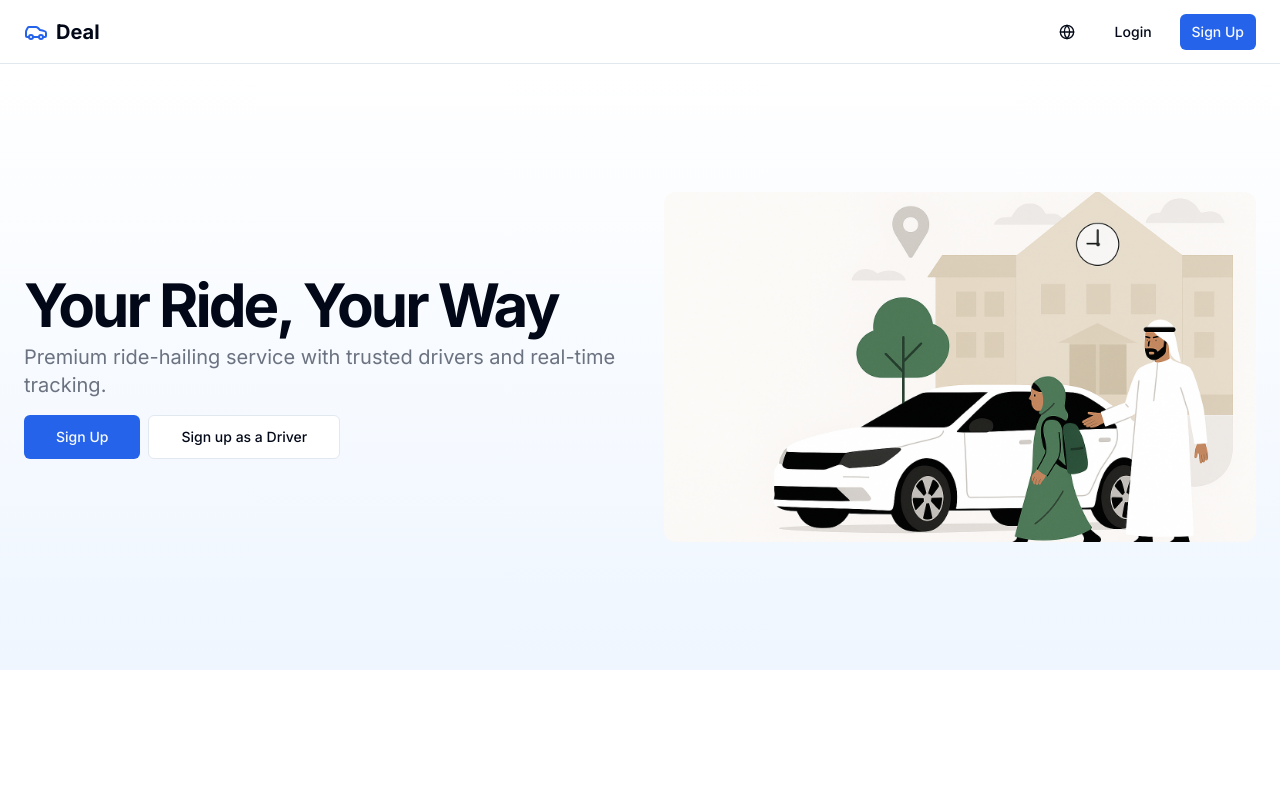
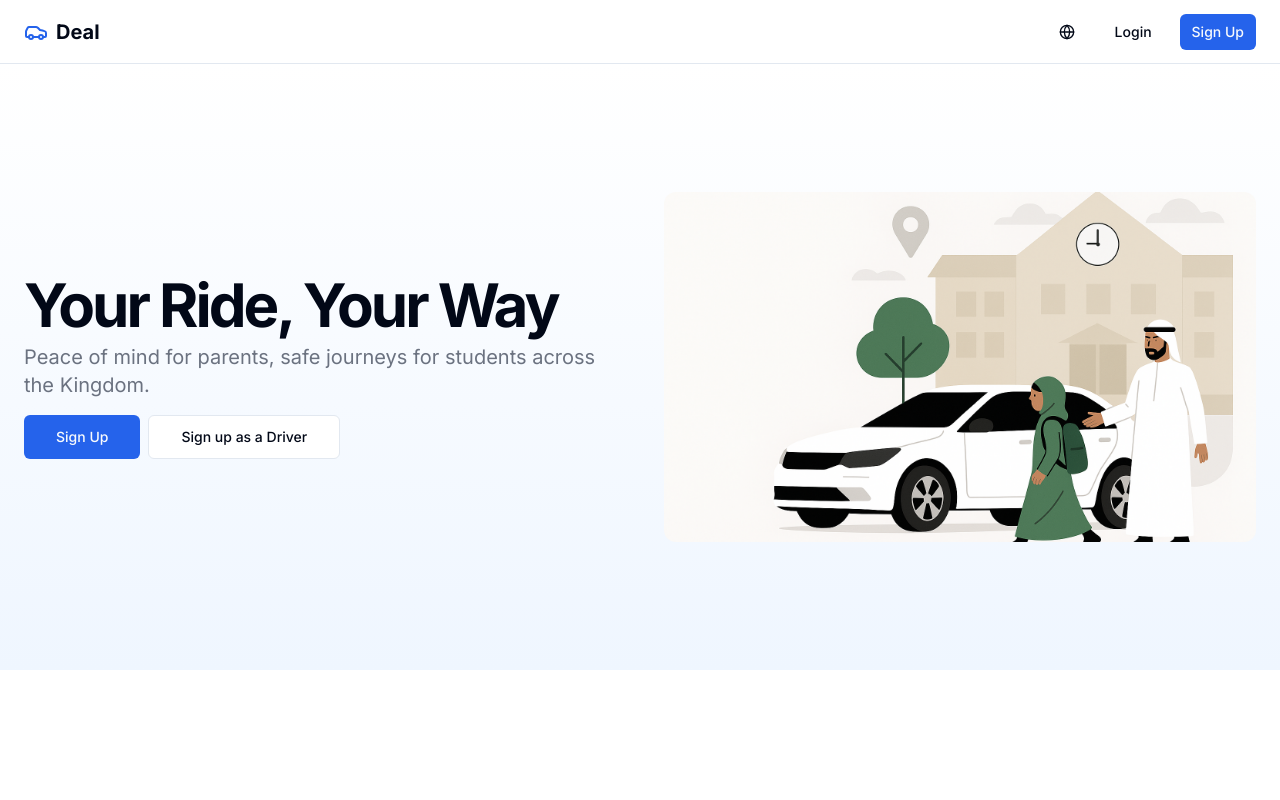
Before and after one commit to nislow/test-app, a Next.js app: page / in a window 1280 px wide. Shown: the top 800 px of the page. Built offline with nearby package versions, Linux system fonts and the light colour scheme.

Commit message:
Update landing page subtitle to reflect peace of mind and safety for parents and students (EN/AR)

```diff
--- a/app/page.tsx
+++ b/app/page.tsx
@@ -39,8 +39,8 @@ export default function LandingPage() {
                   </h1>
                   <p className="max-w-[600px] text-gray-500 md:text-xl dark:text-gray-400">
                     {language === "en"
-                      ? "Premium ride-hailing service with trusted drivers and real-time tracking."
-                      : "خدمة توصيل متميزة مع سائقين موثوقين وتتبع في الوقت الحقيقي."}
+                      ? "Peace of mind for parents, safe journeys for students across the Kingdom."
+                      : "راحة بال للوالدين، ورحلات آمنة للطلاب في جميع أنحاء المملكة."}
                   </p>
                 </div>
                 <div className="flex flex-col gap-2 min-[400px]:flex-row">
```
